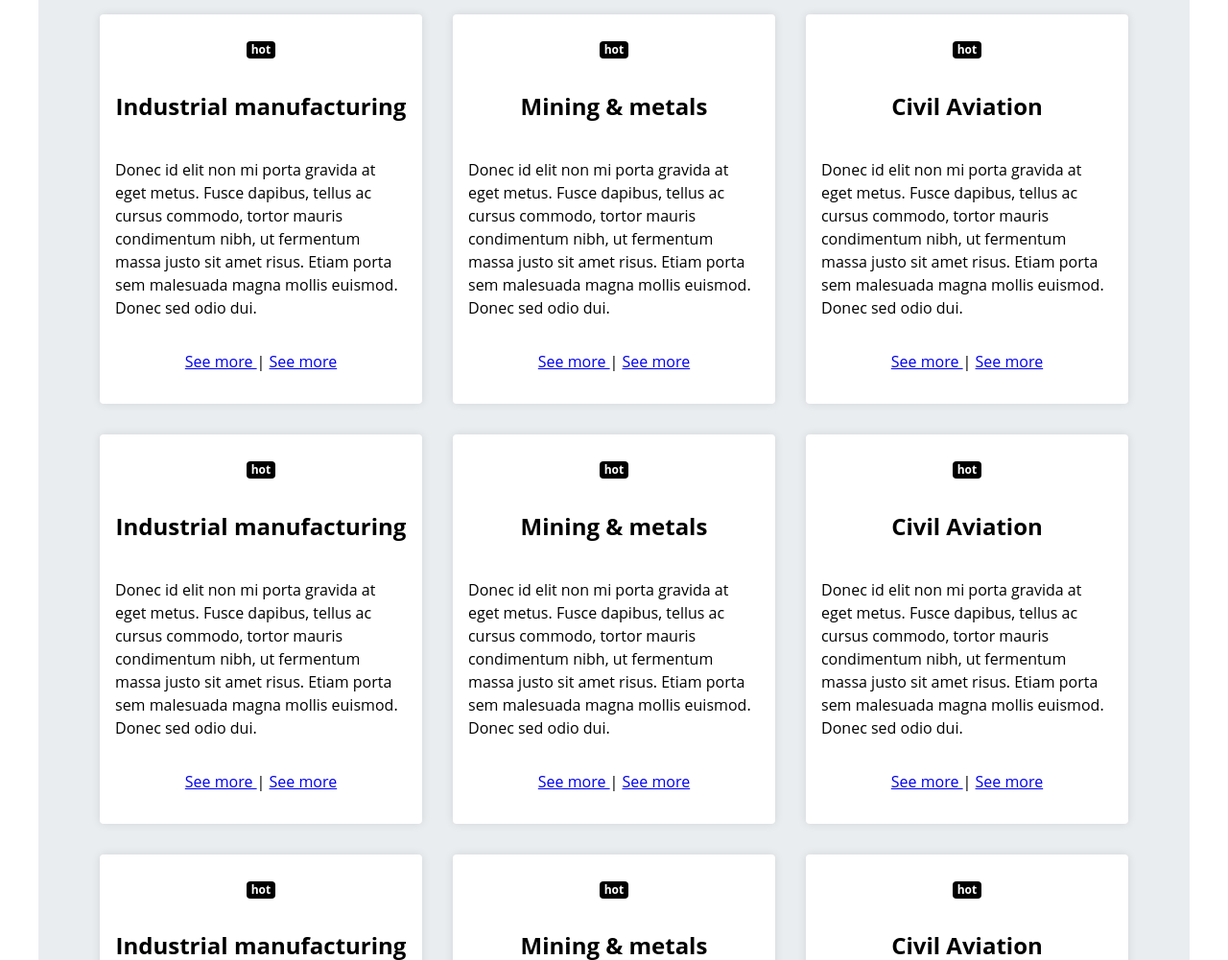
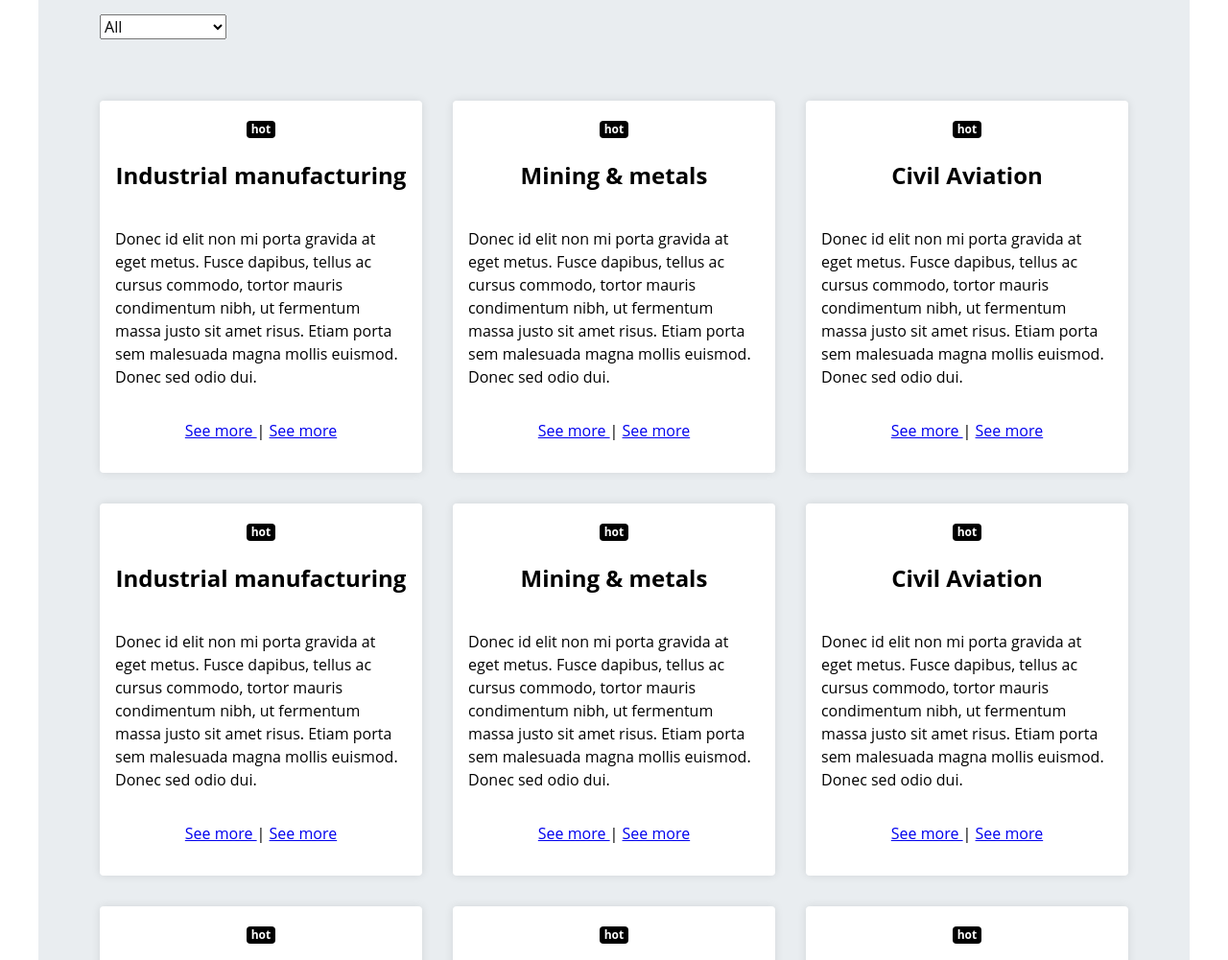
Before and after one commit to stevenmcsorley/test, a website built with webpack: page src/index.html in a window 1280 px wide. Shown: the part 420-1421 px from the top of the page at 96% size. Built offline with nearby package versions, Linux system fonts and the light colour scheme.

Commit message:
fix: :art: small access updates

```diff
--- a/src/css/structure/layout.scss
+++ b/src/css/structure/layout.scss
@@ -15,10 +15,15 @@
   color: $white;
 }
 
+.industry-section {
+  padding: $padding-base * 4;
+}
+.industry {
+  margin-bottom: $padding-base * 4;
+}
+
 .grid-3 {
   @include responsive-grid(1, 2, 3);
-
-  padding: $padding-base * 4;
 }
 
 .cta {
--- a/src/index.html
+++ b/src/index.html
@@ -1,4 +1,5 @@
-<html>
+<!DOCTYPE html>
+<html lang="en">
   <head>
     <title>My homepage</title>
     <meta charset="UTF-8" />
@@ -29,11 +30,17 @@
           </div>
         </div>
       </div>
-
-      <div class="grid-3 theme-light">
+      <div class="industry-section theme-light">
+        <select class="industry select">
+          <option value="">All</option>
+          <option value="manufacturing">Manufacturing</option>
+          <option value="mining">Mining</option>
+          <option value="aviation">Aviation</option>
+        </select>
+        <div class="grid-3">
           <div class="card">
             <div class="card-header">
-            <h3 class="badge">hot</h3>
+              <span class="badge">hot</span>
             </div>
             <h2>Industrial manufacturing</h2>
             <p>
@@ -49,7 +56,7 @@
           </div>
           <div class="card">
             <div class="card-header">
-            <h3 class="badge">hot</h3>
+              <span class="badge">hot</span>
             </div>
             <h2>Mining & metals</h2>
             <p>
@@ -65,7 +72,7 @@
           </div>
           <div class="card">
             <div class="card-header">
-            <h3 class="badge">hot</h3>
+              <span class="badge">hot</span>
             </div>
             <h2>Civil Aviation</h2>
             <p>
@@ -81,7 +88,7 @@
           </div>
           <div class="card">
             <div class="card-header">
-            <h3 class="badge">hot</h3>
+              <span class="badge">hot</span>
             </div>
             <h2>Industrial manufacturing</h2>
             <p>
@@ -97,7 +104,7 @@
           </div>
           <div class="card">
             <div class="card-header">
-            <h3 class="badge">hot</h3>
+              <span class="badge">hot</span>
             </div>
             <h2>Mining & metals</h2>
             <p>
@@ -113,7 +120,7 @@
           </div>
           <div class="card">
             <div class="card-header">
-            <h3 class="badge">hot</h3>
+              <span class="badge">hot</span>
             </div>
             <h2>Civil Aviation</h2>
             <p>
@@ -129,7 +136,7 @@
           </div>
           <div class="card">
             <div class="card-header">
-            <h3 class="badge">hot</h3>
+              <span class="badge">hot</span>
             </div>
             <h2>Industrial manufacturing</h2>
             <p>
@@ -145,7 +152,7 @@
           </div>
           <div class="card">
             <div class="card-header">
-            <h3 class="badge">hot</h3>
+              <span class="badge">hot</span>
             </div>
             <h2>Mining & metals</h2>
             <p>
@@ -161,7 +168,7 @@
           </div>
           <div class="card">
             <div class="card-header">
-            <h3 class="badge">hot</h3>
+              <span class="badge">hot</span>
             </div>
             <h2>Civil Aviation</h2>
             <p>
@@ -174,6 +181,7 @@
               <a class="btn" href="#">See more </a> |
               <a class="btn" href="#">See more </a>
             </p>
+          </div>
         </div>
       </div>
       <div class="cta">
```
Lines whose indentation alone changed are shown as unchanged.
